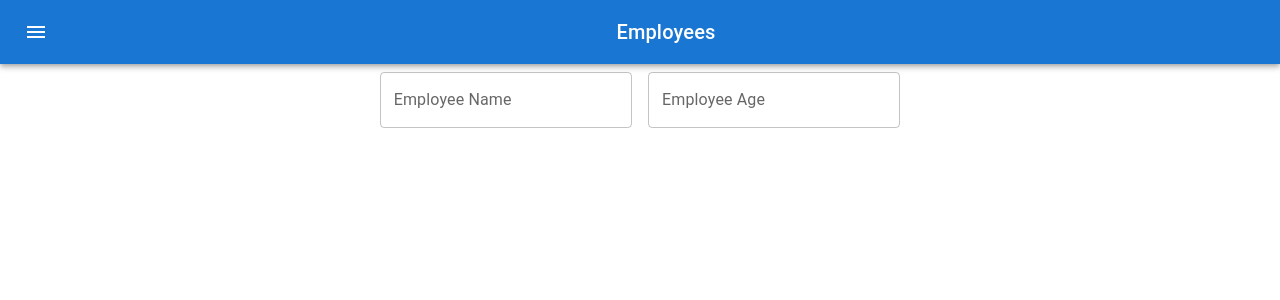
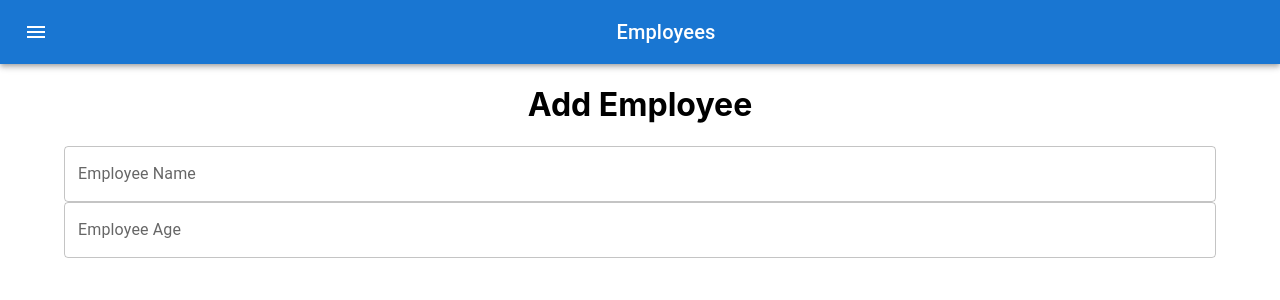
Before and after one commit to rastoliska25/reactApplication, a React (Create React App) app: page / in a window 1280 px wide. Shown: the top 300 px of the page. Built offline with nearby package versions, Linux system fonts and the light colour scheme.

Commit message:
employee name + age

```diff
--- a/src/components/Employee.js
+++ b/src/components/Employee.js
@@ -1,20 +1,26 @@
-import * as React from 'react';
-import Box from '@mui/material/Box';
+import React, { useEffect, useState } from 'react';
 import TextField from '@mui/material/TextField';
+import { Container } from '@mui/system';
 
 export default function Employee() {
-  return (
-    <Box
-      component="form"
-      sx={{
-        '& > :not(style)': { m: 1, width: '25ch' },
-      }}
-      noValidate
-      autoComplete="off"
-    >
-      <TextField id="outlined-basic" label="Employee Name" variant="outlined" />
-      <TextField id="outlined-basic" label="Employee Age" variant="outlined" />
 
-    </Box>
-  );
+    const[name,setName]=useState('')
+    const[age,setAge]=useState('')
+    const[employee,setEmployees]=useState([])
+
+    return (
+        <Container>
+            <h1 style={{ color: "black" }}>Add Employee</h1>
+
+            <TextField id="outlined-basic" label="Employee Name" variant="outlined" fullWidth
+            value={name}
+            onChange={(e)=>setName(e.target.value)}
+            />
+            <TextField id="outlined-basic" label="Employee Age" variant="outlined" fullWidth
+            value={age}
+            onChange={(e)=>setAge(e.target.value)}
+            />
+
+        </Container>
+    );
 }
```
